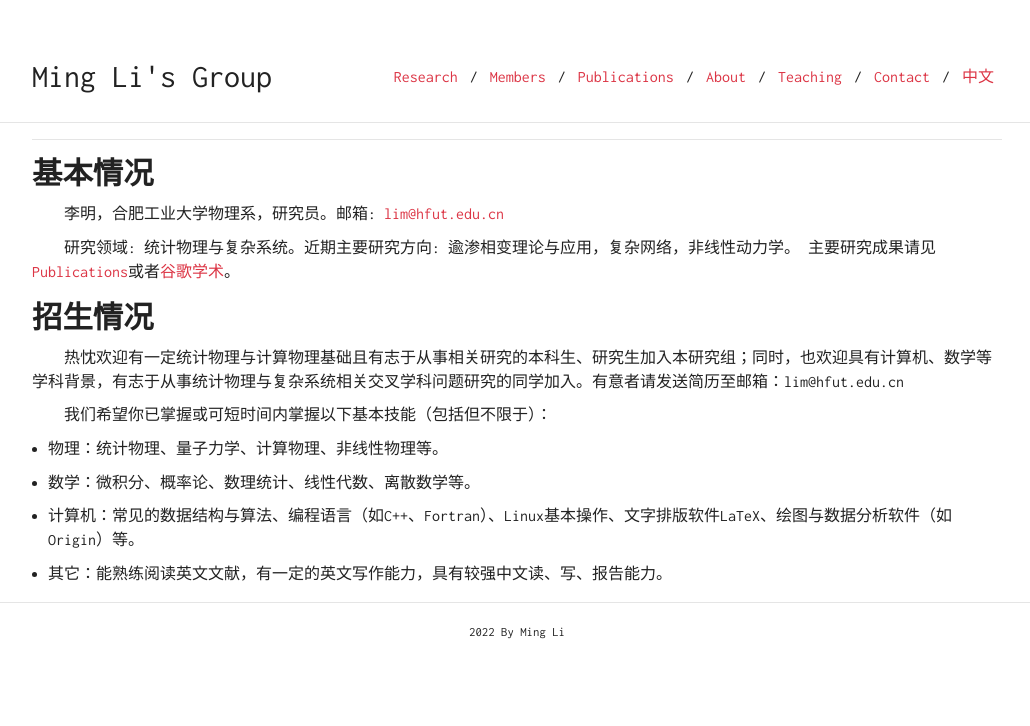
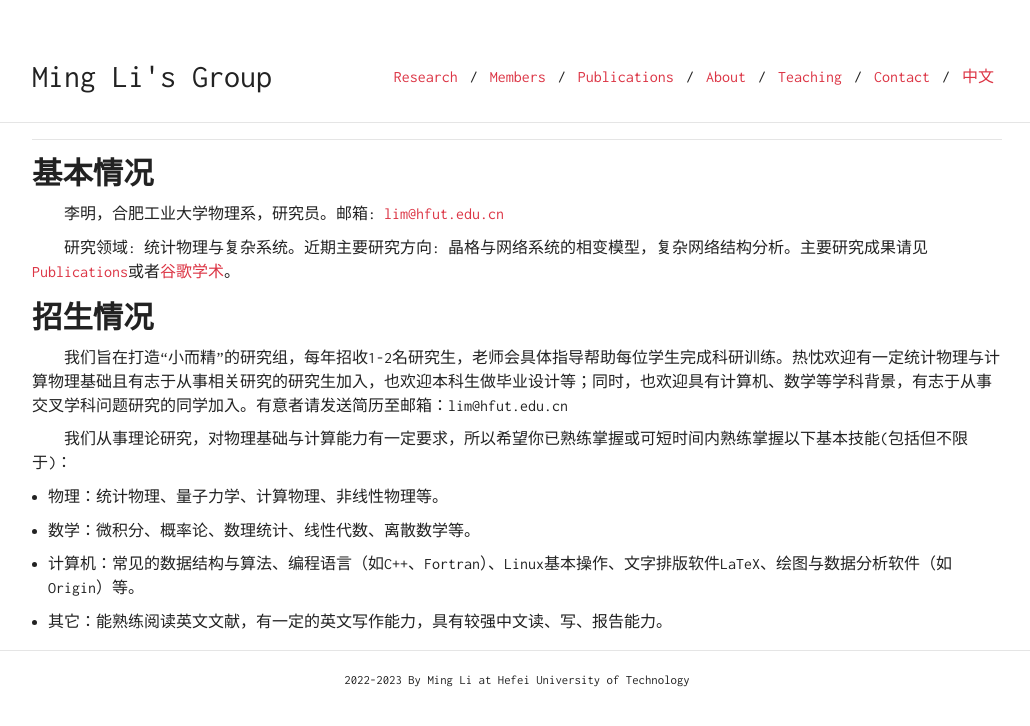
Before and after one commit to stat-phys/stat-phys.github.io, a plain HTML site: page chinese/index.html in a window 1280 px wide. Shown: the whole page, without its empty margins (123-1153 px from the left). Drawn offline with nearby package versions, Linux system fonts and the light colour scheme.

Commit message:
20230221

```diff
--- a/chinese/index.html
+++ b/chinese/index.html
@@ -90,10 +90,10 @@
     <hr>
 <h2 id="基本情况">基本情况</h2>
 <p>    李明，合肥工业大学物理系，研究员。邮箱: <a href="mailto:lim@hfut.edu.cn">lim@hfut.edu.cn</a></p>
-<p>    研究领域: 统计物理与复杂系统。近期主要研究方向: 逾渗相变理论与应用，复杂网络，非线性动力学。 主要研究成果请见<a href="/publications">Publications</a>或者<a href="https://scholar.google.com/citations?user=8UOalm0AAAAJ&amp;hl=zh-CN">谷歌学术</a>。</p>
+<p>    研究领域: 统计物理与复杂系统。近期主要研究方向: 晶格与网络系统的相变模型，复杂网络结构分析。主要研究成果请见<a href="/publications">Publications</a>或者<a href="https://scholar.google.com/citations?user=8UOalm0AAAAJ&amp;hl=zh-CN">谷歌学术</a>。</p>
 <h2 id="招生情况">招生情况</h2>
-<p>    热忱欢迎有一定统计物理与计算物理基础且有志于从事相关研究的本科生、研究生加入本研究组；同时，也欢迎具有计算机、数学等学科背景，有志于从事统计物理与复杂系统相关交叉学科问题研究的同学加入。有意者请发送简历至邮箱：lim@hfut.edu.cn</p>
-<p>    我们希望你已掌握或可短时间内掌握以下基本技能（包括但不限于）：</p>
+<p>    我们旨在打造“小而精”的研究组，每年招收1-2名研究生，老师会具体指导帮助每位学生完成科研训练。热忱欢迎有一定统计物理与计算物理基础且有志于从事相关研究的研究生加入，也欢迎本科生做毕业设计等；同时，也欢迎具有计算机、数学等学科背景，有志于从事交叉学科问题研究的同学加入。有意者请发送简历至邮箱：lim@hfut.edu.cn</p>
+<p>    我们从事理论研究，对物理基础与计算能力有一定要求，所以希望你已熟练掌握或可短时间内熟练掌握以下基本技能(包括但不限于)：</p>
 <ul>
 <li>
 <p>物理：统计物理、量子力学、计算物理、非线性物理等。</p>
@@ -116,7 +116,7 @@
 
 
         <div class="container text-center">
-            <a href="https://stat-phys.github.io/" title="2022 By Ming Li"><small>2022 By Ming Li</small></a>
+            <a href="https://stat-phys.github.io/" title="2022-2023 By Ming Li at Hefei University of Technology"><small>2022-2023 By Ming Li at Hefei University of Technology</small></a>
         </div>
 
 </div>
```
Also changed, not shown: 404.html (+1 -1 lines), about/index.html (+1 -1 lines), contact/index.html (+1 -1 lines), index.html (+1 -1 lines), index.xml (+4 -4 lines), members/index.html (+3 -2 lines), news/index.html (+1 -1 lines), publications/index.html (+1 -1 lines), research/index.html (+1 -1 lines), teaching/index.html (+1 -1 lines), images/yanglwy.jpg (added).
